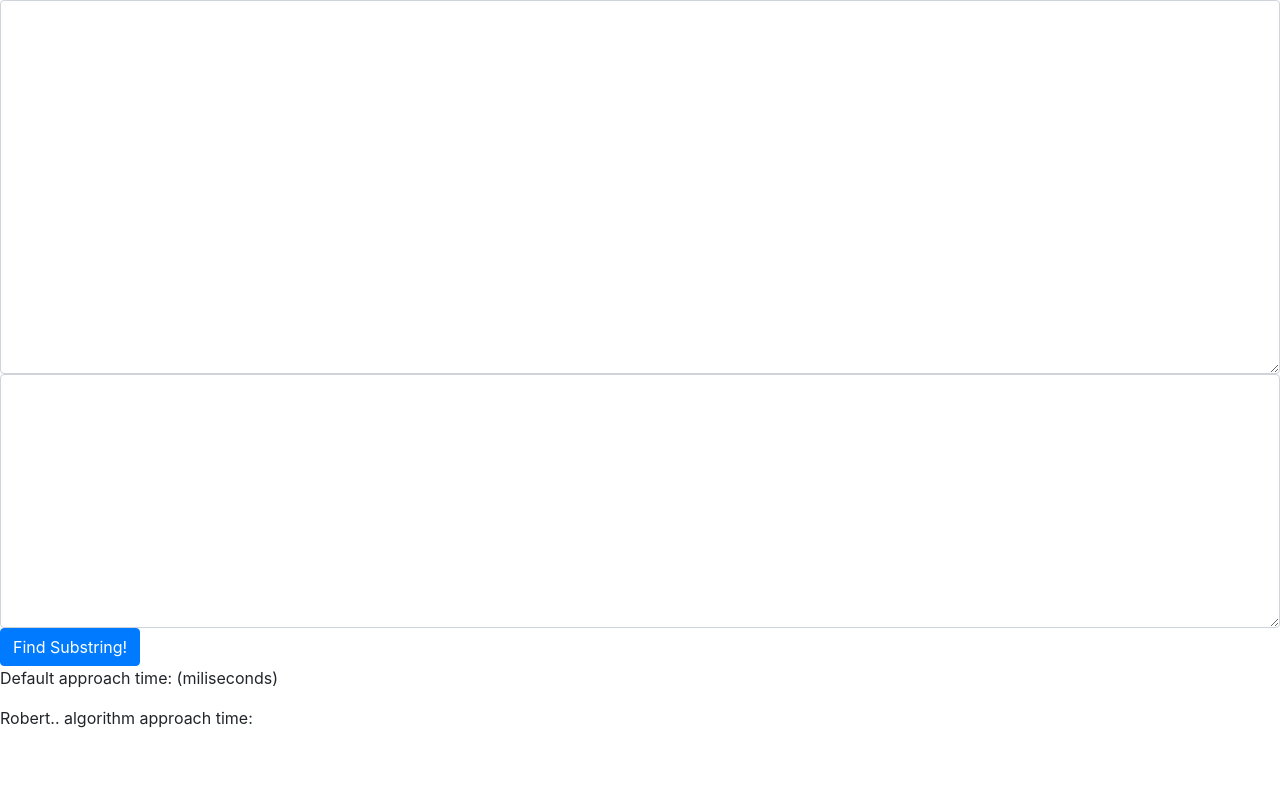
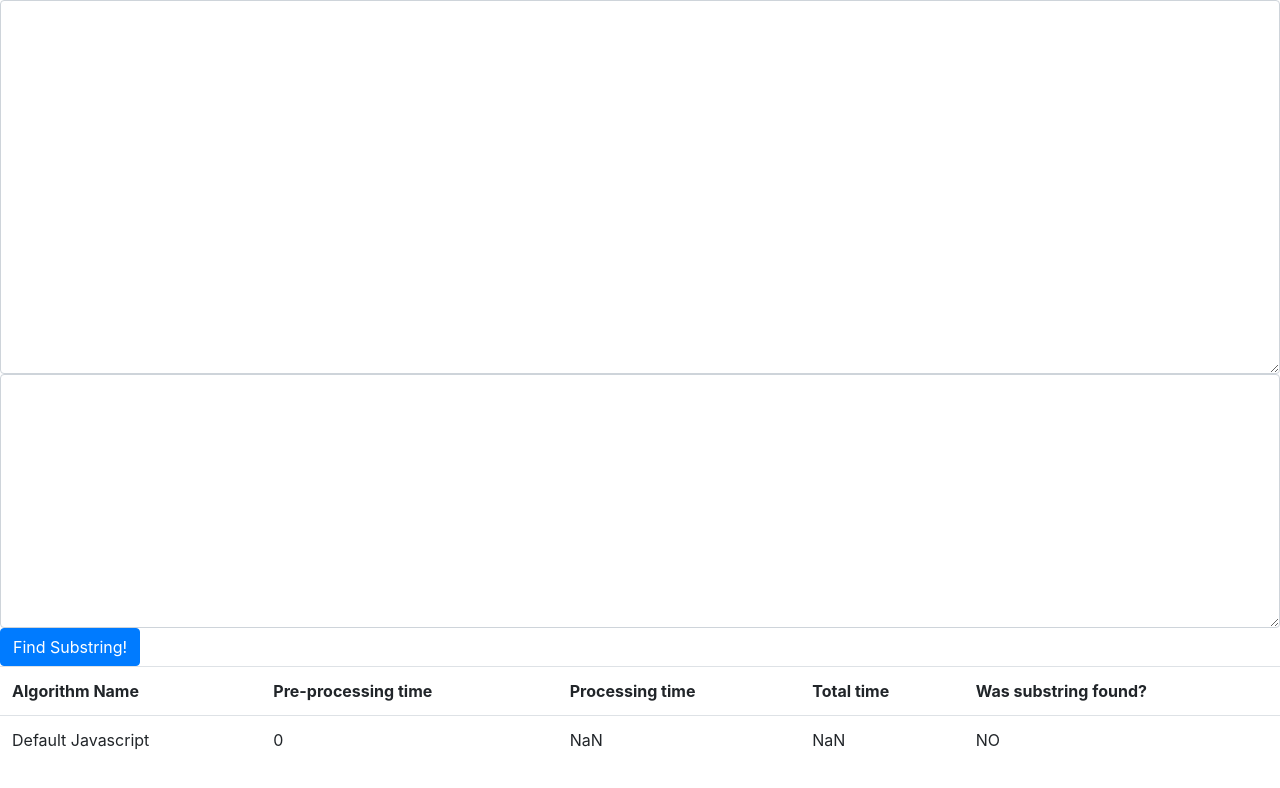
Before and after one commit to MantasCiutys/find-substring, an Angular app: page / in a window 1280 px wide. Shown: the top 788 px of the page. Built offline with nearby package versions, Linux system fonts and the light colour scheme.

Commit message:
Added results table, added methods for substring service

```diff
--- a/src/app/default-substring-finder.service.ts
+++ b/src/app/default-substring-finder.service.ts
@@ -6,29 +6,41 @@ import { IFindSubstring } from './ifind-substring';
 })
 export class DefaultSubstringFinderService implements IFindSubstring {
 
-  private startTime: number;
-  private endTime: number;
+  private startProcessTime: number;
+  private endProcessTime: number;
+  isFound: boolean;
 
   constructor() { }
 
-  preProcessInputs(inputString: string, inputSubstring: string): number {
     // for default, no pre-processing needed
+  preProcessInputs(inputString: string, inputSubstring: string): void {
+  }
+
+  isSubstringFound(inputString: string, inputSubstring: string): boolean {
+    this.startProcessTime = performance.now();
+
+    this.isFound = inputString.includes(inputSubstring);
+
+    this.endProcessTime = performance.now();
+
+    return this.isFound;
+  }
+
+  getSubstringFindTime(): number {
+      return this.endProcessTime - this.startProcessTime;
+  }
+
+  getPreProcessSubstringTime(): number {
     return 0;
   }
 
-  isSubstringFound(inputString: string, inputSubstring: string): boolean {
-    let isFound: boolean;
-    this.startTime = performance.now();
-
-    isFound = inputString.includes(inputSubstring);
-
-    this.endTime = performance.now();
-
-    return isFound;
+  getTotalTime(): number {
+    return this.getPreProcessSubstringTime() + this.getSubstringFindTime();
   }
 
-    getSubstringFindTime(): number {
-      return this.endTime = this.startTime;
+  getIsFound(): boolean {
+    console.log('Default service ' + this.isFound);
+    return this.isFound;
   }
 
 }
--- a/src/app/results/results.component.html
+++ b/src/app/results/results.component.html
@@ -1,4 +1,18 @@
 <div id="resultsBlock">
-  <p>Default approach time: {{getDefaultApproachTime()}} (miliseconds) </p>
-  <p>Robert.. algorithm approach time: </p>
+  <table class="table">
+    <tr>
+      <th>Algorithm Name</th>
+      <th>Pre-processing time</th>
+      <th>Processing time</th>
+      <th>Total time</th>
+      <th>Was substring found?</th>
+    </tr>
+    <tr>
+      <td>Default Javascript</td>
+      <td>{{getDefaultPreProcessingTime()}}</td>
+      <td>{{getDefaultProcessingTime()}}</td>
+      <td>{{getDefaultTotalTime()}}</td>
+      <td>{{getDefaultIsFound()}}</td>
+    </tr>
+  </table>
 </div>
--- a/src/app/results/results.component.ts
+++ b/src/app/results/results.component.ts
@@ -13,8 +13,20 @@ export class ResultsComponent implements OnInit {
   ngOnInit() {
   }
 
-  getDefaultApproachTime(): number {
+  getDefaultProcessingTime(): number {
     return this.defaultSubstringFinderService.getSubstringFindTime();
   }
 
+  getDefaultPreProcessingTime(): number {
+    return this.defaultSubstringFinderService.getPreProcessSubstringTime();
+  }
+
+  getDefaultTotalTime(): number {
+    return this.defaultSubstringFinderService.getTotalTime();
+  }
+
+  getDefaultIsFound(): string {
+    return this.defaultSubstringFinderService.getIsFound() ? 'YES' : 'NO';
+  }
+
 }
```
Also changed, not shown: src/app/ifind-substring.ts (+7 -2 lines).
